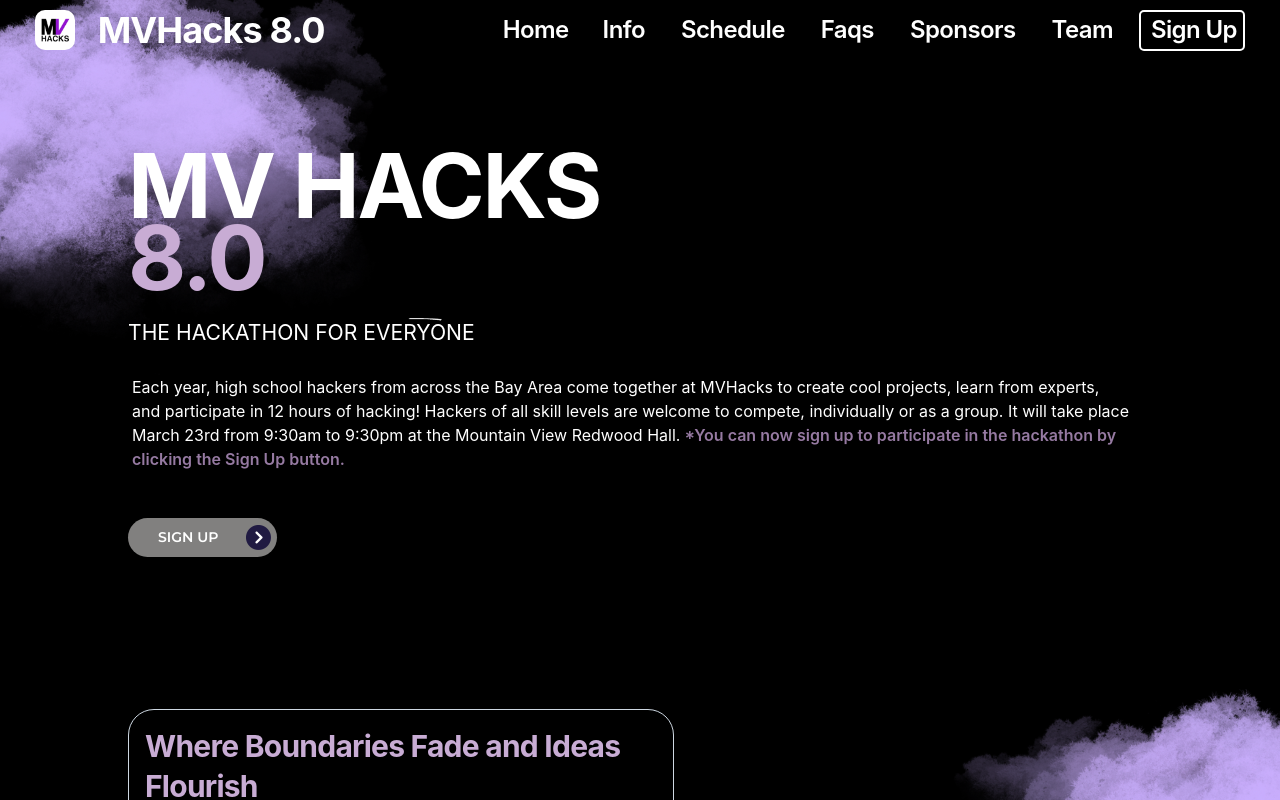
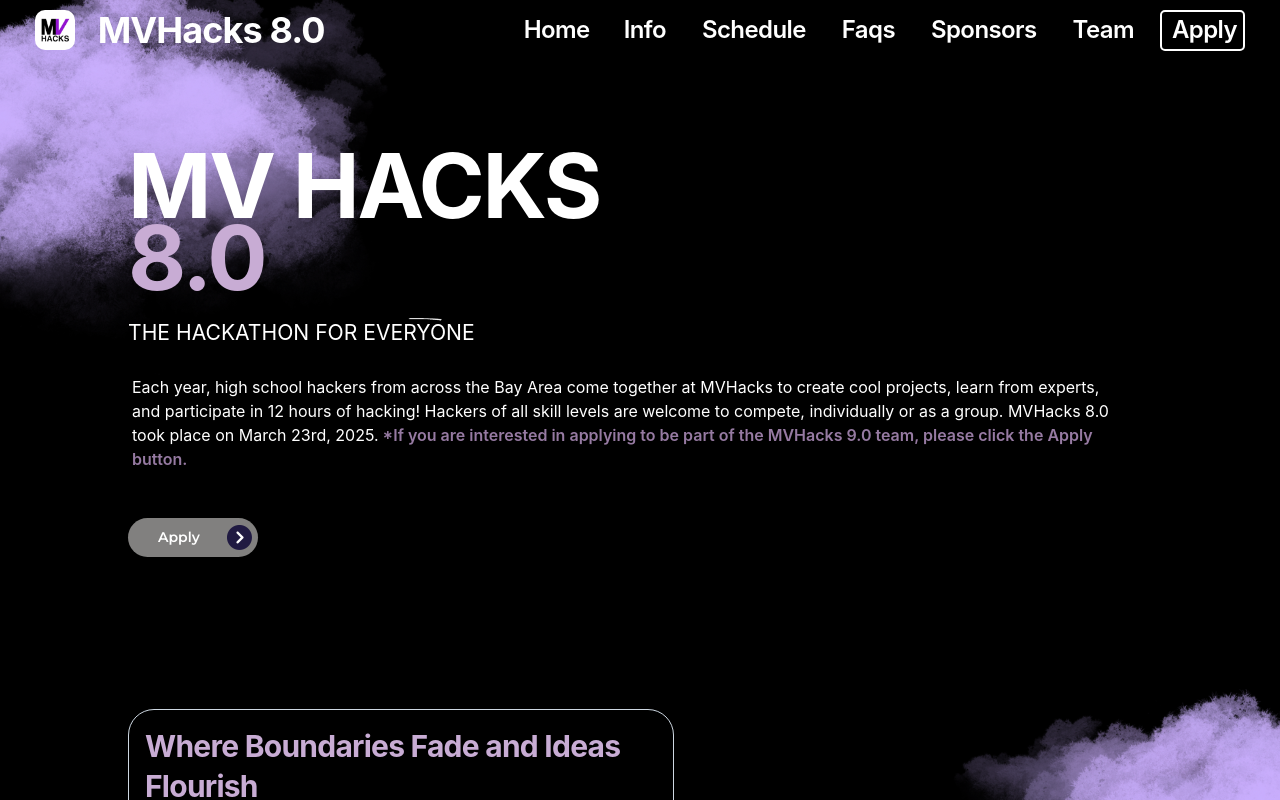
Before and after one commit to mvhacks/website-9.0, a React (Create React App) app: page / in a window 1280 px wide. Shown: the top 800 px of the page. Built offline with nearby package versions, Linux system fonts and the light colour scheme.

Commit message:
update for 9.0

```diff
--- a/src/components/Navbar.tsx
+++ b/src/components/Navbar.tsx
@@ -269,7 +269,7 @@
                   </Typography>
                 </ListItemButton>
                 <Link
-                  href="https://forms.gle/UjfMwShvMadRa7r4A"
+                  href="https://forms.gle/9ZKR5hDukp2kH16M8"
                   level="h4"
                   sx={{
                     fontWeight: "lg",
@@ -292,7 +292,7 @@
                     }}
                     level="h4"
                   >
-                    Sign Up
+                    Apply
                   </Typography>
                 </Link>
               </List>
@@ -524,7 +524,7 @@
                   borderColor: "rgb(200,172,212)",
                 },
               }}
-              href="https://forms.gle/UjfMwShvMadRa7r4A"
+              href="https://forms.gle/9ZKR5hDukp2kH16M8"
               color="neutral"
               level="h3"
               underline="none"
@@ -539,7 +539,7 @@
                 }}
                 level="h3"
               >
-                Sign Up
+                Apply
               </Typography>
             </Link>
           </Box>
--- a/src/components/Title.tsx
+++ b/src/components/Title.tsx
@@ -62,22 +62,22 @@
           sx={{maxWidth: "1000px", marginLeft: "10%", marginRight: "10%", marginBottom:"20px", marginTop: "2%", fontSize: {xs: "3vw", sm: "2vw", md: "2vw", lg: "1.25vw"} }}
         >
           Each year, high school hackers from across the Bay Area come together at MVHacks to create cool projects, learn from experts, and participate in 12 hours of hacking! Hackers of all skill levels are welcome to compete, individually or as a group.
-          It will take place March 23rd from 9:30am to 9:30pm at the Mountain View Redwood Hall.
+          MVHacks 8.0 took place on March 23rd, 2025.
           <Typography
             level="title-lg"
             variant="plain"
             sx={{color: "rgb(150,122,162)", fontSize: {xs: "3vw", sm: "2vw", md: "2vw", lg: "1.25vw"}}}
           >
-            *You can now sign up to participate in the hackathon by clicking the Sign Up button.</Typography>{' '}
+            *If you are interested in applying to be part of the MVHacks 9.0 team, please click the Apply button.</Typography>{' '}
         </Typography>
       </div>
       <Button
         sx={{ borderRadius: "25px", marginLeft: "10%", marginBottom: "8%", marginTop: "2%"}}
         id="alert"
         component="a"
-        href="https://forms.gle/UteLJwraxDvovauM6"
+        href="https://forms.gle/9ZKR5hDukp2kH16M8"
       >
-        SIGN UP
+        Apply
         <img src={arrow} height="25" width="25" id="arrow" alt="arrow-icon" />
       </Button>
     </Box>
```
